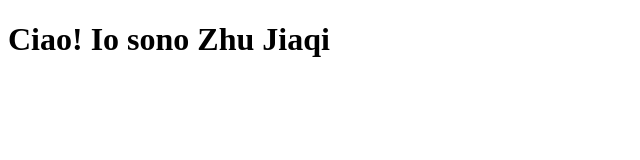
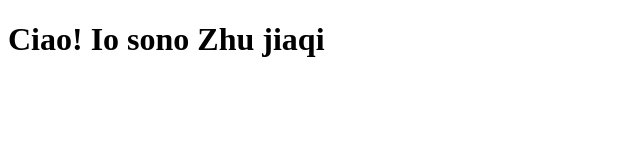
Before and after one commit to Carolazz00/esercizio-1, a plain HTML site: page index.html in a window 1280 px wide. Shown: the full height of the page, 0-640 px from the left. Drawn offline with Linux system fonts and the light colour scheme.

Commit message:
Update index.html

```diff
--- a/index.html
+++ b/index.html
@@ -6,6 +6,6 @@
     <title>Document</title>
   </head>
   <body>
-    <h1>Ciao! Io sono Zhu Jiaqi</h1>
+    <h1>Ciao! Io sono Zhu jiaqi</h1>
   </body>
 </html>
```
